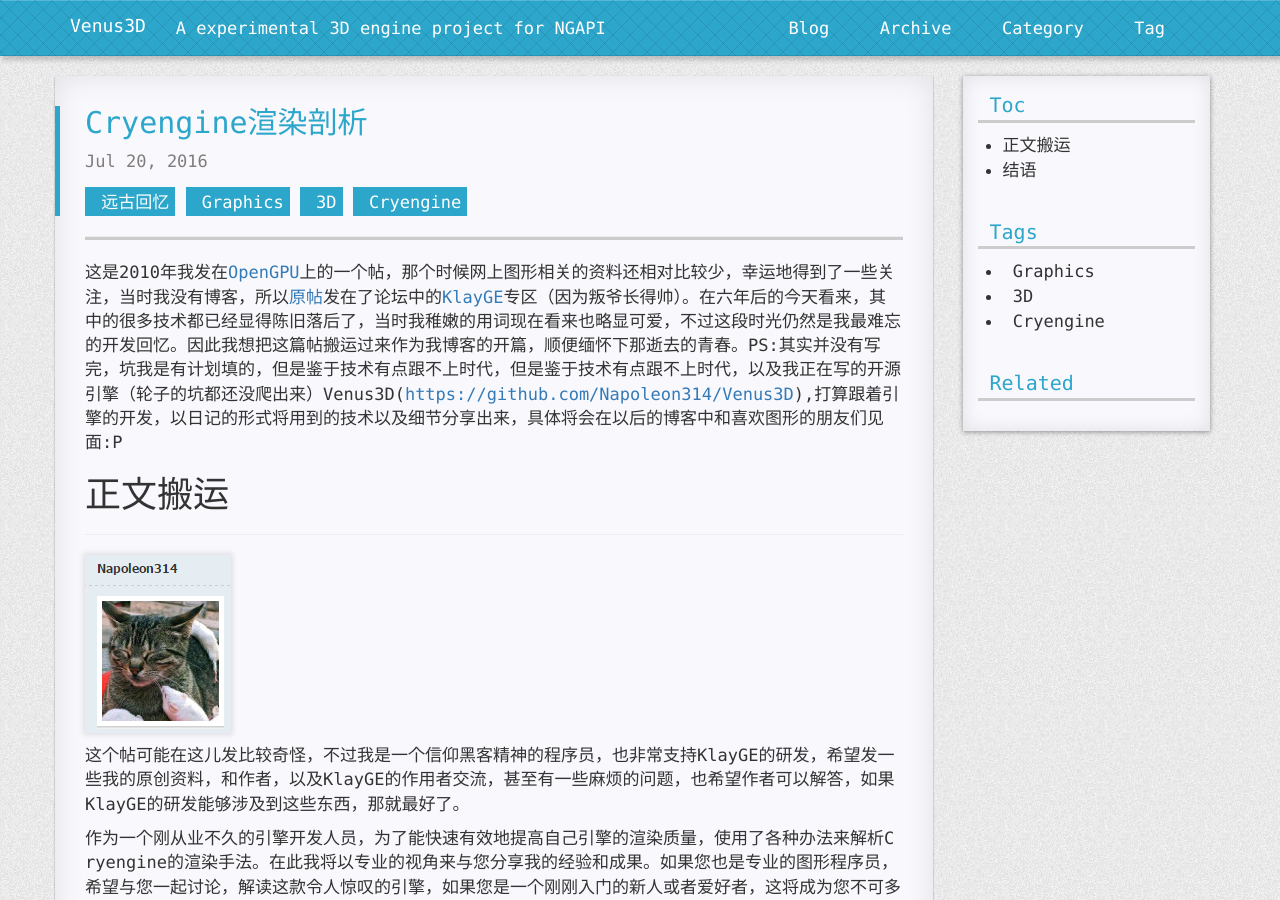
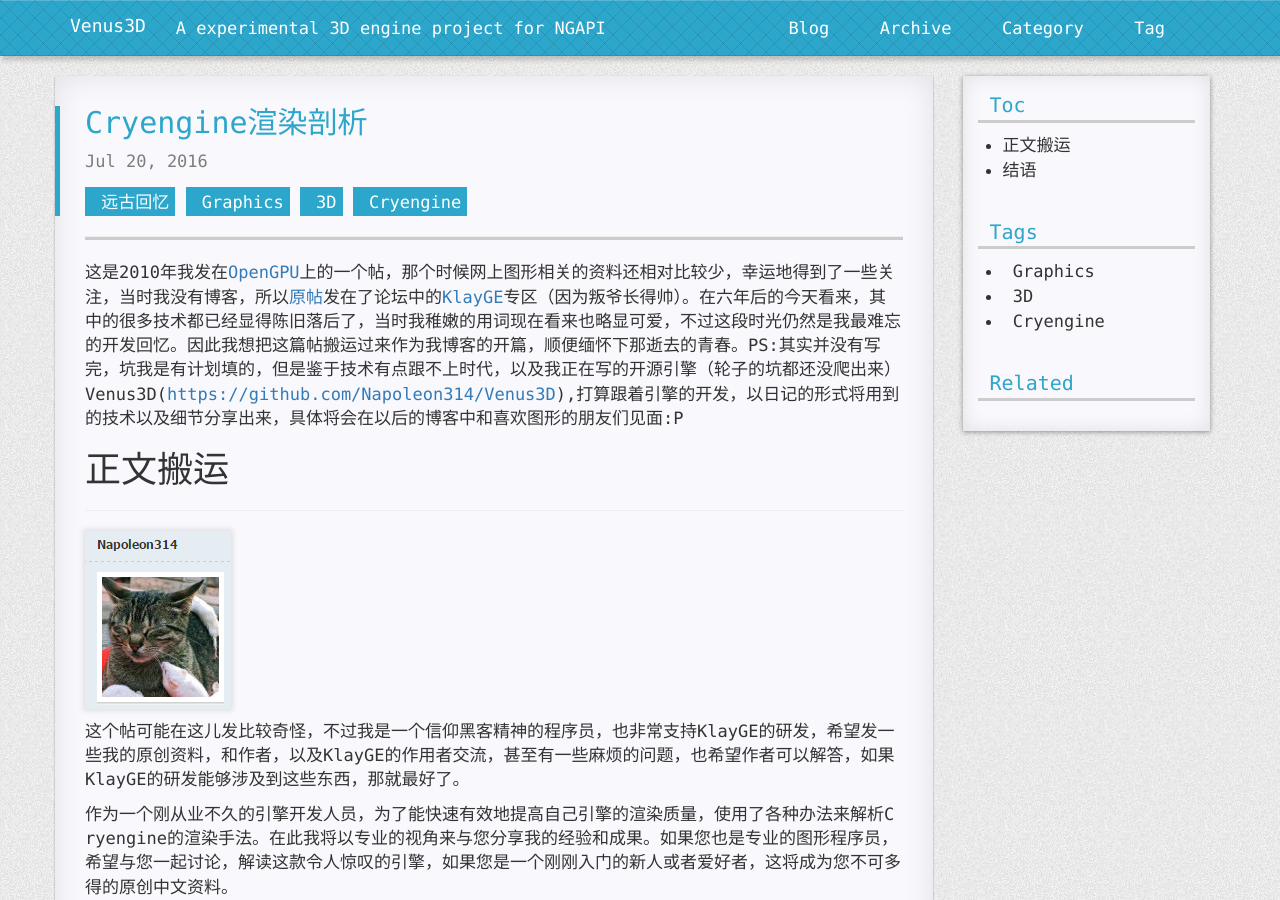
Before and after one commit to Napoleon314/Napoleon314.github.io, a Jekyll site: the page built from _posts/2016-07-20-cryengine-profile.md, in a window 1280 px wide and 900 px high. Built offline with Jekyll 4.4.1, drawn with Linux system fonts in a browser that asks for light colours; nearby versions of some CDN libraries; comment, search, counter and statistics services are not loaded; a style sheet for code colours, icons or effects is not loaded.

Commit message:
remove duplication

```diff
--- a/_posts/2016-07-20-cryengine-profile.md
+++ b/_posts/2016-07-20-cryengine-profile.md
@@ -4,7 +4,7 @@ tags: Graphics 3D Cryengine
 categories: 远古回忆
 ---
 
-这是2010年我发在[OpenGPU][opengpu]上的一个帖，那个时候网上图形相关的资料还相对比较少，幸运地得到了一些关注，当时我没有博客，所以[原帖][origin]发在了论坛中的[KlayGE][klayge]专区（因为叛爷长得帅）。在六年后的今天看来，其中的很多技术都已经显得陈旧落后了，当时我稚嫩的用词现在看来也略显可爱，不过这段时光仍然是我最难忘的开发回忆。因此我想把这篇帖搬运过来作为我博客的开篇，顺便缅怀下那逝去的青春。PS:其实并没有写完，坑我是有计划填的，但是鉴于技术有点跟不上时代，但是鉴于技术有点跟不上时代，以及我正在写的开源引擎（轮子的坑都还没爬出来）Venus3D([https://github.com/Napoleon314/Venus3D][venus3d]),打算跟着引擎的开发，以日记的形式将用到的技术以及细节分享出来，具体将会在以后的博客中和喜欢图形的朋友们见面:P
+这是2010年我发在[OpenGPU][opengpu]上的一个帖，那个时候网上图形相关的资料还相对比较少，幸运地得到了一些关注，当时我没有博客，所以[原帖][origin]发在了论坛中的[KlayGE][klayge]专区（因为叛爷长得帅）。在六年后的今天看来，其中的很多技术都已经显得陈旧落后了，当时我稚嫩的用词现在看来也略显可爱，不过这段时光仍然是我最难忘的开发回忆。因此我想把这篇帖搬运过来作为我博客的开篇，顺便缅怀下那逝去的青春。PS:其实并没有写完，坑我是有计划填的，但是鉴于技术有点跟不上时代，以及我正在写的开源引擎（轮子的坑都还没爬出来）Venus3D([https://github.com/Napoleon314/Venus3D][venus3d]),打算跟着引擎的开发，以日记的形式将用到的技术以及细节分享出来，具体将会在以后的博客中和喜欢图形的朋友们见面:P
 
 * TOC
 {:toc}
```
